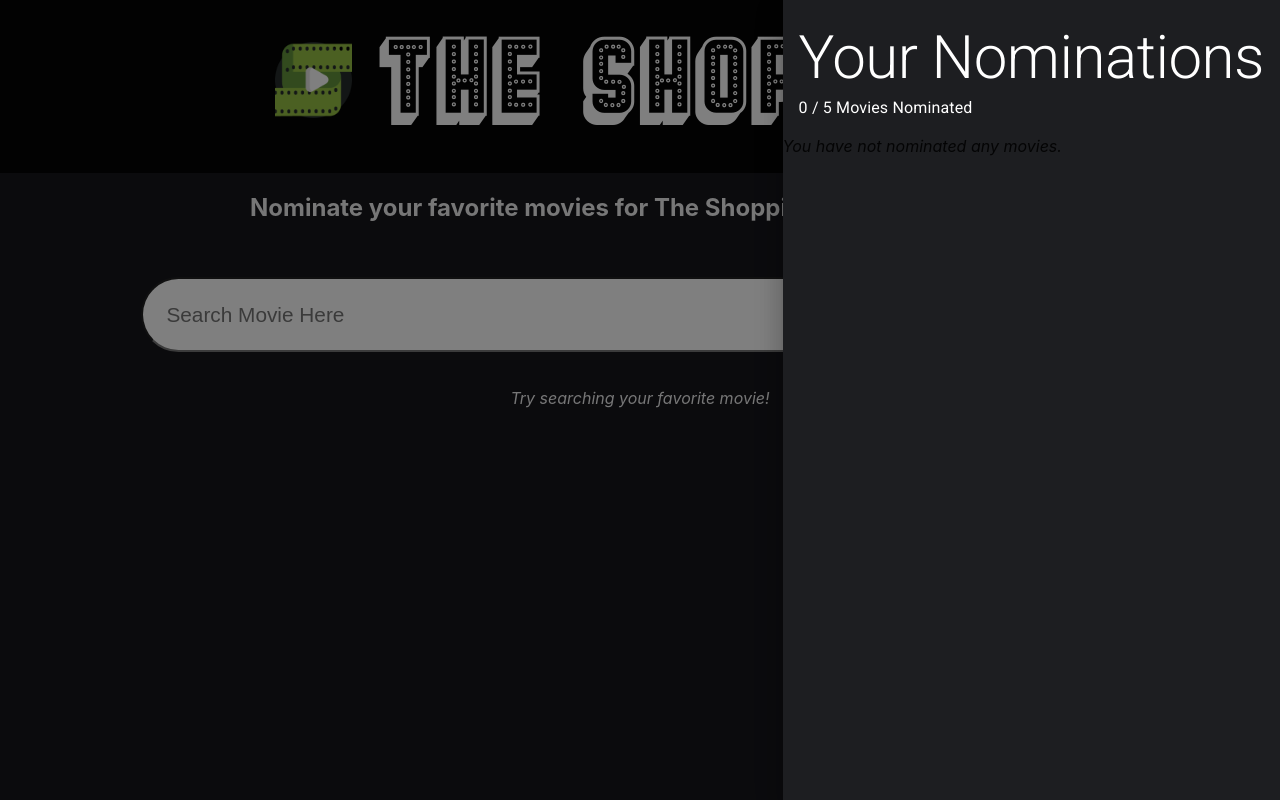
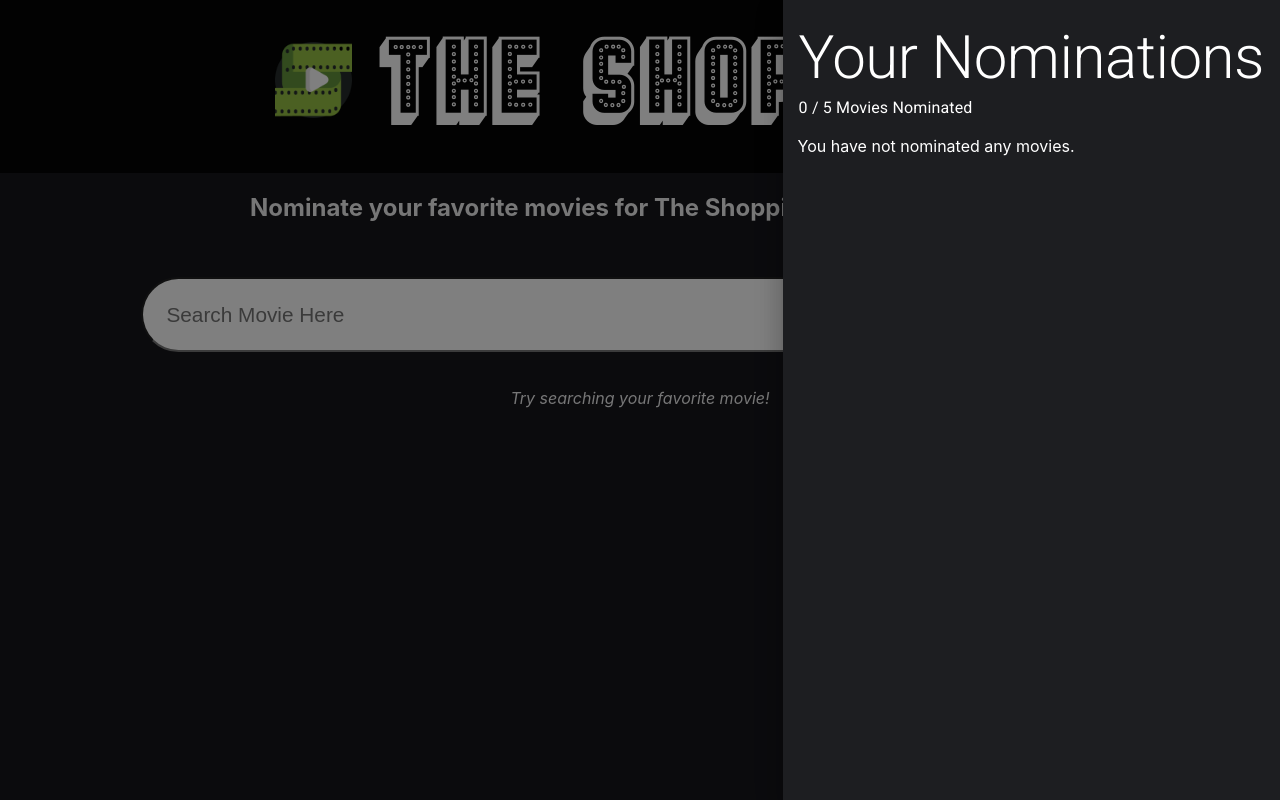
Before and after one commit to jacqueline-lam/shoppies-movie-nominations, a React (Create React App) app: page / in a window 1280 px wide. Both pictures are taken after a click on the button "show nominations". Built offline with nearby package versions, Linux system fonts and the light colour scheme; a web font is replaced by a local one.

Commit message:
refactor remove button and aMovieCard title size, edit margin size of Nomination list title and ListItem

```diff
--- a/src/App.css
+++ b/src/App.css
@@ -88,9 +88,3 @@ button.nominate-btn, button.remove-nominee-btn {
   margin:0 1em 0.2em 1em;
   border-radius: 30px;
 }
-
-h6.responsive-headers{
-  /* font-size: 2vmax; */
-  font-size: 1.2em;
-  line-height: 0.8;
-}
--- a/src/components/movies/MovieCard.js
+++ b/src/components/movies/MovieCard.js
@@ -27,8 +27,8 @@ const useStyles = makeStyles((theme) => ({
     justifyContent: 'center', // horizontal alignmet
   },
   movieTitle: {
-    fontSize: '1.2em',
-    lineHeight: '0.8',
+    fontSize: '1.1em',
+    lineHeight: '1',
   },
   button: {
     justifyContent: 'center',
@@ -78,16 +78,6 @@ const MovieCard = (props) => {
             {btnContent}
           </Button>
         </CardActions>
-        {/* <Button
-          className='nominate-btn'
-          id={movie.imdbID}
-          size="medium"
-          variant="outlined"
-          color="secondary"
-          onClick={() => addNominee(movie)}
-          disabled={disableBtn}>
-          {btnContent}
-        </Button> */}
       </Card>
     </Grid>
 
--- a/src/components/nominations/NominationDrawer.js
+++ b/src/components/nominations/NominationDrawer.js
@@ -6,10 +6,7 @@ import {
   Typography,
   List,
   ListItem,
-  ListItemSecondaryAction,
   ListItemText,
-  ListItemAvatar,
-  Divider,
 } from '@material-ui/core';
 
 const useStyles = makeStyles({
@@ -19,11 +16,18 @@ const useStyles = makeStyles({
     height: '100%',
     minWidth: '480px',
     listStyle: 'none',
-    "& .MuiDrawer-paper ": { backgroundColor: '#1D1E21' },
+    "& .MuiDrawer-paper ": {
+      backgroundColor: '#1D1E21',
+      fontFamily: 'Broadway3D'
+    },
+    padding: '0% 2% 0% 0% ',
   },
   heading: {
     display: 'inline',
   },
+  note: {
+    padding: '0% 3% 1% 3% ',
+  }
 });
 
 const NominationDrawer = (props) => {
@@ -76,7 +80,13 @@ const NominationDrawer = (props) => {
               removeNominee={removeNominee}
             />)
           ) : (
-              <i>You have not nominated any movies.</i>
+              <Typography
+                className={classes.note}
+                variant='subtitles1'
+                color='primary'
+              >
+                You have not nominated any movies.
+              </Typography>
             )
         }
       </List>
--- a/src/components/nominations/NominationListItem.js
+++ b/src/components/nominations/NominationListItem.js
@@ -1,6 +1,7 @@
 import React, { useState } from 'react';
 import { makeStyles } from '@material-ui/core/styles';
 import moviePosterPlaceholder from '../../images/movie-placeholder.png';
+import DeleteForeverIcon from '@material-ui/icons/DeleteForever';
 import {
   Button,
   Typography,
@@ -23,6 +24,10 @@ const useStyles = makeStyles({
   },
   divider: {
     light: true,
+  },
+  button: {
+    margin: '0 1em 0.2em 1em',
+    borderRadius: '30px',
   }
 });
 
@@ -80,21 +85,21 @@ const NominatedMovieCard = (props) => {
             </React.Fragment>
           }
         />
-      </ListItem>
-      <ListItemSecondaryAction>
         <Button
-          // edge="end"
           id={movie.imdbID}
-          className="remove-nominee-btn"
-          size="small"
+          className={classes.button}
+          display='inherit-inline'
+          size="medium"
           variant="outlined"
-          color="primary"
+          color="secondary"
           onClick={() => handleRemoveBtn(movie)}
-          disabled={isRemoved}>
+          disabled={isRemoved}
+          endIcon={<DeleteForeverIcon>remove</DeleteForeverIcon>}
+        >
           {isRemoved ? `Removed` : `Remove`}
         </Button>
-      </ListItemSecondaryAction>
-      <Divider className="classes.divider"
+      </ListItem>
+      <Divider className={classes.divider}
         variant="inset"
         component="li"
       />
@@ -103,17 +108,3 @@ const NominatedMovieCard = (props) => {
 };
 
 export default NominatedMovieCard;
-
-// <img className="movie-thumbnail" alt="movie thumbnail" src={poster} />
-//       <h3>{title} (<i>{year}</i>)</h3>
-//       {/* <button>Remove nomination</button> */}
-      // <Button
-      //   id={movie.imdbID}
-      //   className="remove-nominee-btn"
-      //   size="small"
-      //   variant="outlined"
-      //   color="primary"
-      //   onClick={() => handleRemoveBtn(movie)}
-      //   disabled={isRemoved}>
-      //   {isRemoved ? `Removed` : `Remove`}
-      // </Button>
--- a/src/index.js
+++ b/src/index.js
@@ -19,6 +19,9 @@ const theme = createMuiTheme({
       main: "#95BF47",
       dark: "#64943E"
     },
+    remove: {
+      main: "#CF6679",
+    },
     action: {
       disabled: "#696969",
       disabledBackground: "#696969"
```
Also changed, not shown: src/components/nominations/NominatedMovieList.js (+5 -2 lines).
